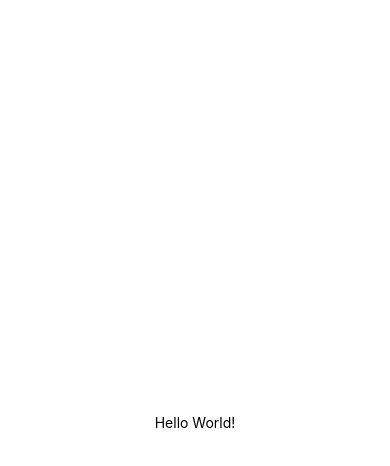
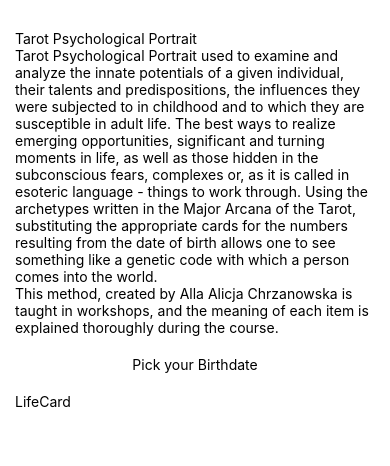
Before and after one commit to mae-rwen/tarotPortraitMobile, a React Native app: screen / in a window 390 px wide. Shown: the top 466 px of the page. Built offline with nearby package versions, Linux system fonts and the light colour scheme.

Commit message:
date picker added

```diff
--- a/App.tsx
+++ b/App.tsx
@@ -1,20 +1,13 @@
 import { StatusBar } from 'expo-status-bar';
-import { StyleSheet, Text, View } from 'react-native';
+import MainScreen from './components/MainScreen';
+import styles from './styles/styles';
+import { SafeAreaView } from 'react-native';
 
 export default function App() {
   return (
-    <View style={styles.container}>
-      <Text>Hello World!</Text>
-      <StatusBar style="auto" />
-    </View>
+    <SafeAreaView style={styles.appContainer}>
+      <StatusBar/>
+      <MainScreen/>
+    </SafeAreaView>
   );
 }
-
-const styles = StyleSheet.create({
-  container: {
-    flex: 1,
-    backgroundColor: '#fff',
-    alignItems: 'center',
-    justifyContent: 'center',
-  },
-});
--- /dev/null
+++ b/components/DatePicker.tsx
@@ -0,0 +1,59 @@
+import React, { useState } from "react";
+import {
+  View,
+  Text,
+  TextInput,
+  Button,
+  Platform,
+  TouchableOpacity,
+} from "react-native";
+import DateTimePicker from "@react-native-community/datetimepicker";
+import styles from "../styles/styles";
+
+export default function DatePicker() {
+  const [showDatePicker, setShowDatePicker] = useState(false);
+  const [selectedDate, setSelectedDate] = useState<Date | null>(null);
+
+  const showPicker = () => {
+    setShowDatePicker(true);
+  };
+
+  const onDateChange = (event: Event, date?: Date) => {
+    setShowDatePicker(false);
+    if (date) {
+      setSelectedDate(date);
+    }
+  };
+
+  const [day, month, year] = (
+    selectedDate?.toLocaleDateString("de-DE") || ""
+  ).split(".");
+
+   //console.log("The year is " + year)
+  //console.log("The day is " + day)
+  // console.log("The month is " + month)
+ // console.log(day+month)
+
+  return (
+    <View style={styles.datePickerContainer}>
+      {showDatePicker && (
+        <DateTimePicker
+          value={selectedDate || new Date()}
+          mode="date"
+          display="default"
+          onChange={onDateChange as any}
+        />
+      )}
+
+      <TouchableOpacity onPress={showPicker}>
+        <Text>Pick your Birthdate</Text>
+      </TouchableOpacity>
+
+      {selectedDate && (
+        <Text>
+          Selected Date: {day}.{month}.{year}
+        </Text>
+      )}
+    </View>
+  );
+}
--- /dev/null
+++ b/components/Introduction.tsx
@@ -0,0 +1,24 @@
+import { View, Text } from 'react-native'
+import React from 'react'
+
+export default function Introduction() {
+  return (
+    <View>
+        <Text>Tarot Psychological Portrait</Text>
+      <Text>Tarot Psychological Portrait used to examine and analyze the innate
+          potentials of a given individual, their talents and predispositions,
+          the influences they were subjected to in childhood and to which they
+          are susceptible in adult life. The best ways to realize emerging
+          opportunities, significant and turning moments in life, as well as
+          those hidden in the subconscious fears, complexes or, as it is called
+          in esoteric language - things to work through. Using the archetypes
+          written in the Major Arcana of the Tarot, substituting the appropriate
+          cards for the numbers resulting from the date of birth allows one to
+          see something like a genetic code with which a person comes into the
+          world.</Text>
+          <Text>This method, created by Alla Alicja Chrzanowska is taught in
+          workshops, and the meaning of each item is explained thoroughly during
+          the course.</Text>
+    </View>
+  )
+}
--- /dev/null
+++ b/components/LifeCard.tsx
@@ -0,0 +1,10 @@
+import { View, Text } from 'react-native'
+import React from 'react'
+
+export default function LifeCard() {
+  return (
+    <View>
+      <Text>LifeCard</Text>
+    </View>
+  )
+}
--- /dev/null
+++ b/components/MainScreen.tsx
@@ -0,0 +1,16 @@
+import { View, Text, StyleSheet, SafeAreaView, ScrollView } from "react-native";
+import React from "react";
+import Introduction from "./Introduction";
+import styles from "../styles/styles";
+import DatePicker from "./DatePicker";
+import LifeCard from "./LifeCard";
+
+export default function MainScreen() {
+  return (
+    <ScrollView style={styles.mainContainer}>
+      <Introduction />
+      <DatePicker/>
+      <LifeCard/>
+    </ScrollView>
+  );
+}
--- a/package.json
+++ b/package.json
@@ -12,7 +12,8 @@
     "expo": "~49.0.15",
     "expo-status-bar": "~1.6.0",
     "react": "18.2.0",
-    "react-native": "0.72.6"
+    "react-native": "0.72.6",
+    "@react-native-community/datetimepicker": "7.2.0"
   },
   "devDependencies": {
     "@babel/core": "^7.20.0",
--- /dev/null
+++ b/styles/styles.ts
@@ -0,0 +1,19 @@
+import React from "react";
+import { StyleSheet } from "react-native";
+
+const styles = StyleSheet.create({
+  appContainer: {
+    flex: 1,
+  },
+  mainContainer: {
+    flex: 1,
+    marginTop: 30,
+    paddingHorizontal: 15,
+  },
+  datePickerContainer:{
+    margin: 20,
+    alignItems: "center",
+  }
+});
+
+export default styles;
```
Also changed, not shown: 1 other file (tests, documents, lock files or other folders).
